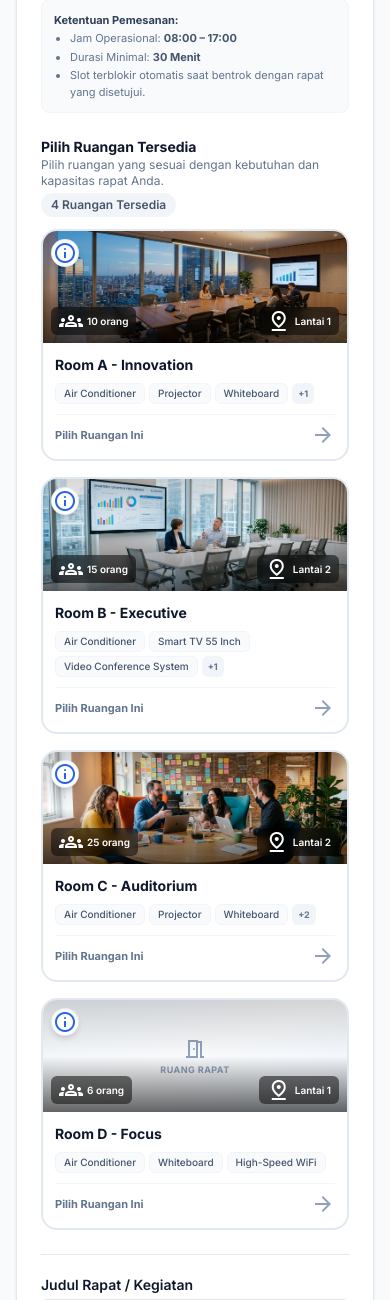
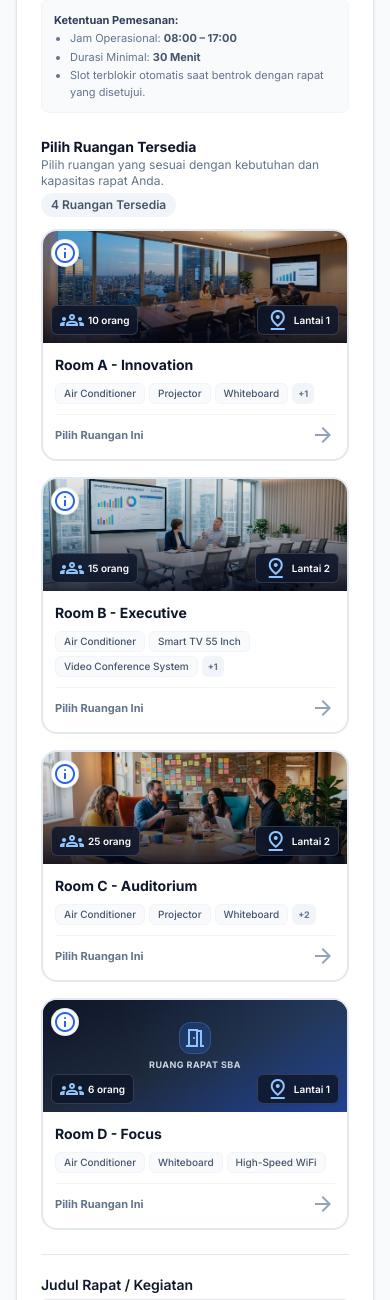
Before and after one commit to Ijlaalll/Portal-Karyawan-Integrated-SBA, a Laravel app: page /bookings/create in a window 390 px wide. Shown: the part 651-1951 px from the top of the page. Run offline with Laravel 12, Linux system fonts and the light colour scheme; a user stored in the database is signed in; data comes from the database, SQL or seed files in the repository; data that the repository does not hold is empty; style sheets or scripts are compiled from the project's sources; some libraries are stand-ins or nearby versions; some web fonts are replaced.

Commit message:
feat(rooms): enforce mandatory room image upload and redesign high-contrast fallback placeholder for desktop and mobile

```diff
--- a/resources/views/admin/rooms/create.blade.php
+++ b/resources/views/admin/rooms/create.blade.php
@@ -58,10 +58,10 @@
                             class="mt-1 block w-full rounded-md border border-[#E5E7EB] px-3 py-2 text-[#0F172A] shadow-sm focus:border-[#2563EB] focus:outline-none focus:ring-1 focus:ring-[#2563EB] sm:text-sm">{{ old('description') }}</textarea>
                     </div>
 
-                    <!-- Foto Ruangan (Opsional) -->
+                    <!-- Foto Ruangan (Wajib) -->
                     <div>
                         <label class="block text-sm font-medium text-[#0F172A] mb-1">
-                            Foto Ruangan <span class="text-xs font-normal text-slate-400">(Opsional)</span>
+                            Foto Ruangan <span class="text-xs font-bold text-red-500">* (Wajib diunggah)</span>
                         </label>
                         <div class="mt-1 flex justify-center px-6 pt-5 pb-6 border-2 border-slate-200 border-dashed rounded-xl hover:border-[#2563EB] transition-colors bg-slate-50/50">
                             <div class="space-y-2 text-center" id="upload-placeholder">
@@ -71,7 +71,7 @@
                                 <div class="flex text-xs text-slate-600 justify-center">
                                     <label for="image" class="relative cursor-pointer rounded-md font-bold text-[#2563EB] hover:text-[#1D4ED8] focus-within:outline-none">
                                         <span>Unggah foto ruangan</span>
-                                        <input id="image" name="image" type="file" accept="image/jpeg,image/png,image/jpg,image/webp" class="sr-only" onchange="previewImage(this)">
+                                        <input id="image" name="image" type="file" required accept="image/jpeg,image/png,image/jpg,image/webp" class="sr-only" onchange="previewImage(this)">
                                     </label>
                                     <p class="pl-1 text-slate-400">atau tarik ke sini</p>
                                 </div>
--- a/resources/views/bookings/create.blade.php
+++ b/resources/views/bookings/create.blade.php
@@ -125,19 +125,28 @@
                                                  class="room-card group border-2 rounded-2xl overflow-hidden cursor-pointer transition-all duration-200 relative flex flex-col justify-between hover:shadow-md {{ $isRoomSelected ? 'border-[#2563EB] ring-2 ring-[#2563EB]/20 bg-blue-50/20 shadow-sm' : 'border-slate-200 bg-white hover:border-blue-300' }}">
 
                                                 <!-- Room Image Banner -->
-                                                <div class="relative w-full h-28 sm:h-36 bg-slate-100 overflow-hidden">
+                                                <div class="relative w-full h-28 sm:h-36 overflow-hidden bg-slate-900">
                                                     @if($room->image_url)
                                                         <img src="{{ $room->image_url }}" alt="{{ $room->name }}"
                                                              class="w-full h-full object-cover group-hover:scale-105 transition-transform duration-300">
+                                                        <!-- Dark Gradient Overlay for Readability on Real Photos -->
+                                                        <div class="absolute inset-0 bg-gradient-to-t from-slate-950/85 via-slate-950/25 to-black/10 pointer-events-none"></div>
                                                     @else
-                                                        <div class="w-full h-full flex flex-col items-center justify-center bg-gradient-to-br from-slate-100 via-slate-50 to-blue-50 text-slate-400 group-hover:from-blue-50 group-hover:to-slate-100 transition-colors">
-                                                            <span class="material-symbols-outlined text-[32px] sm:text-[38px] text-slate-400 group-hover:text-blue-500 transition-colors">meeting_room</span>
-                                                            <span class="text-[9px] sm:text-[10px] font-bold uppercase tracking-wider text-slate-400 mt-0.5">Ruang Rapat</span>
+                                                        <!-- Premium Corporate Blueprint Fallback (Zero Collision & Max Contrast) -->
+                                                        <div class="w-full h-full bg-gradient-to-br from-[#0F172A] via-[#1E293B] to-[#1E3A8A] relative overflow-hidden flex flex-col items-center justify-center text-center px-4 pb-5 group-hover:from-[#1E293B] group-hover:to-[#1D4ED8] transition-colors duration-300">
+                                                            <!-- Architectural Watermark Icon -->
+                                                            <div class="absolute -right-3 -bottom-5 text-white/[0.05] pointer-events-none select-none">
+                                                                <span class="material-symbols-outlined text-[96px] sm:text-[110px] leading-none">meeting_room</span>
+                                                            </div>
+                                                            <!-- Ambient Radial Glow -->
+                                                            <div class="absolute inset-0 bg-[radial-gradient(circle_at_top_right,rgba(59,130,246,0.18),transparent_70%)] pointer-events-none"></div>
+                                                            <!-- Center Room Graphic Badge -->
+                                                            <div class="relative z-0 w-8 h-8 sm:w-9 sm:h-9 rounded-xl bg-blue-500/20 border border-blue-400/25 flex items-center justify-center text-blue-300 mb-1 group-hover:scale-110 group-hover:bg-blue-500/30 group-hover:text-blue-100 transition-all shadow-inner">
+                                                                <span class="material-symbols-outlined text-[19px] sm:text-[21px]">meeting_room</span>
+                                                            </div>
+                                                            <span class="relative z-0 text-[9px] sm:text-[10px] font-bold uppercase tracking-wider text-slate-300">Ruang Rapat SBA</span>
                                                         </div>
                                                     @endif
-
-                                                    <!-- Dark Gradient Overlay for Readability -->
-                                                    <div class="absolute inset-0 bg-gradient-to-t from-black/60 via-transparent to-black/15 pointer-events-none"></div>
 
                                                     <!-- Info (i) Button: Solid white with crisp blue icon -->
                                                     <button type="button"
@@ -149,7 +158,7 @@
                                                                 'image' => $room->image_url,
                                                                 'facilities' => $room->facilities->pluck('name')->toArray()
                                                             ]) }})"
-                                                            class="absolute top-2 left-2 sm:top-2.5 sm:left-2.5 z-10 w-7 h-7 rounded-full bg-white text-[#2563EB] hover:bg-blue-50 flex items-center justify-center shadow-md border border-slate-200/80 transition-all active:scale-90"
+                                                            class="absolute top-2 left-2 sm:top-2.5 sm:left-2.5 z-10 w-7 h-7 rounded-full bg-white text-[#2563EB] hover:bg-blue-50 flex items-center justify-center shadow-md border border-slate-200/90 transition-all active:scale-90"
                                                             title="Lihat Detail Fasilitas & Ruangan">
                                                         <span class="material-symbols-outlined text-[17px] font-bold">info</span>
                                                     </button>
@@ -160,12 +169,12 @@
                                                     </div>
 
                                                     <!-- Bottom Overlay on Image: Capacity & Location -->
-                                                    <div class="absolute bottom-2 left-2 right-2 sm:left-2.5 sm:right-2.5 flex items-center justify-between text-white text-[11px] font-medium pointer-events-none">
-                                                        <span class="inline-flex items-center gap-1 bg-black/50 backdrop-blur-xs px-2 py-0.5 rounded-md text-[10px] font-semibold text-white">
-                                                            <span class="material-symbols-outlined text-[12px] sm:text-[13px]">groups</span> {{ $room->capacity }} orang
+                                                    <div class="absolute bottom-2 left-2 right-2 sm:left-2.5 sm:right-2.5 z-10 flex items-center justify-between text-[11px] font-medium pointer-events-none">
+                                                        <span class="inline-flex items-center gap-1 bg-slate-900/85 backdrop-blur-sm border border-white/15 px-2 py-0.5 rounded-md text-[10px] font-semibold text-white shadow-xs">
+                                                            <span class="material-symbols-outlined text-[12px] sm:text-[13px] text-blue-300">groups</span> {{ $room->capacity }} orang
                                                         </span>
-                                                        <span class="inline-flex items-center gap-1 bg-black/50 backdrop-blur-xs px-2 py-0.5 rounded-md text-[10px] font-semibold text-white truncate max-w-[120px] sm:max-w-[130px]">
-                                                            <span class="material-symbols-outlined text-[12px] sm:text-[13px]">pin_drop</span> {{ $room->location }}
+                                                        <span class="inline-flex items-center gap-1 bg-slate-900/85 backdrop-blur-sm border border-white/15 px-2 py-0.5 rounded-md text-[10px] font-semibold text-white truncate max-w-[120px] sm:max-w-[130px] shadow-xs">
+                                                            <span class="material-symbols-outlined text-[12px] sm:text-[13px] text-blue-300">pin_drop</span> {{ $room->location }}
                                                         </span>
                                                     </div>
                                                 </div>
@@ -606,12 +615,17 @@
             </button>
 
             <!-- Image Banner -->
-            <div id="modal-room-image-container" class="relative h-48 w-full bg-gradient-to-r from-blue-500 to-indigo-600 overflow-hidden flex items-center justify-center">
+            <div id="modal-room-image-container" class="relative h-48 w-full bg-gradient-to-br from-[#0F172A] via-[#1E293B] to-[#1E3A8A] overflow-hidden flex items-center justify-center">
                 <img id="modal-room-image" src="" alt="Foto Ruangan" class="h-full w-full object-cover hidden">
-                <!-- Fallback SVG/Vector illustration when no image is uploaded -->
+                <!-- Fallback Corporate Blueprint illustration when no image is uploaded -->
                 <div id="modal-room-image-placeholder" class="absolute inset-0 flex flex-col items-center justify-center text-white p-6">
-                    <span class="material-symbols-outlined text-[48px] opacity-90 mb-2">meeting_room</span>
-                    <span class="text-xs uppercase font-extrabold tracking-widest opacity-75">Detail Ruangan</span>
+                    <div class="absolute -right-4 -bottom-6 text-white/[0.05] pointer-events-none select-none">
+                        <span class="material-symbols-outlined text-[130px] leading-none">meeting_room</span>
+                    </div>
+                    <div class="relative z-0 w-12 h-12 rounded-2xl bg-blue-500/20 border border-blue-400/25 flex items-center justify-center text-blue-300 mb-2 shadow-inner">
+                        <span class="material-symbols-outlined text-[28px]">meeting_room</span>
+                    </div>
+                    <span class="relative z-0 text-xs uppercase font-extrabold tracking-widest text-slate-300">Ruang Rapat SBA</span>
                 </div>
             </div>
 
```
Also changed, not shown: app/Http/Requests/StoreRoomRequest.php (+7 -1 lines), resources/views/admin/rooms/edit.blade.php (+6 -1 lines), resources/views/admin/rooms/show.blade.php (+10 -0 lines), tests/Feature/RoomAndFacilityManagementTest.php (+20 -0 lines).
